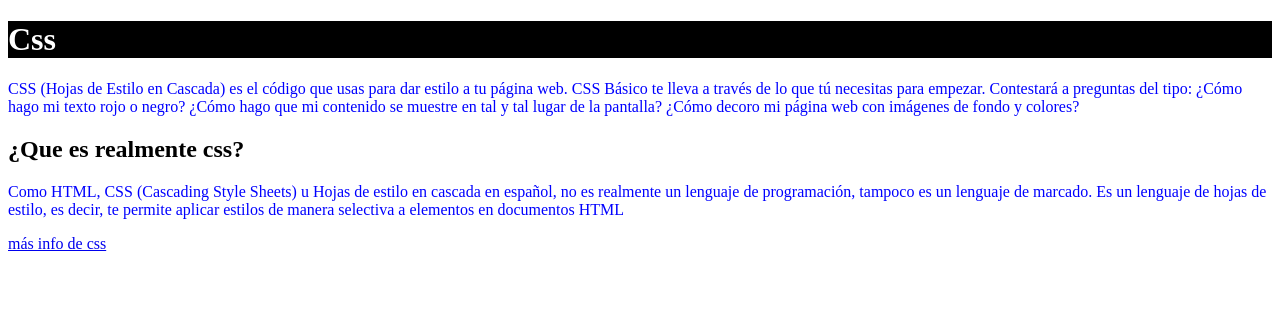
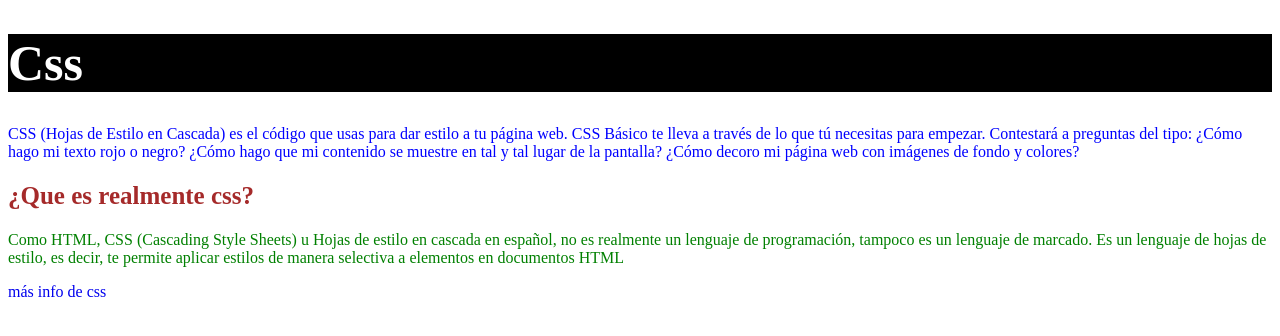
Before and after one commit to KingLuis14/Modulo02-css, a plain HTML site: page index.html in a window 1280 px wide. Drawn offline with Linux system fonts and the light colour scheme.

Commit message:
Selector de clase

```diff
--- a/index.html
+++ b/index.html
@@ -4,16 +4,17 @@
     <meta charset="UTF-8">
     <meta name="viewport" content="width=device-width, initial-scale=1.0">
     <title>Selector de etiqueta</title>
-    <link rel="stylesheet" href="./selectores-css/selector-etiqueta.css">
+    <link rel="stylesheet" href="./selectores-css/selector-clase.css">
 </head>
 <body>
-    <h1>Css</h1>
-    <p>CSS (Hojas de Estilo en Cascada) es el código que usas para dar estilo a tu página web. CSS Básico te lleva a través de lo que tú necesitas para empezar. Contestará a preguntas del tipo: ¿Cómo hago mi texto rojo o negro? ¿Cómo hago que mi contenido se muestre en tal y tal lugar de la pantalla? ¿Cómo decoro mi página web con imágenes de fondo y colores?</p>
-    <h2>¿Que es realmente css?</h2>
-    <p>Como HTML, CSS (Cascading Style Sheets) u Hojas de estilo en cascada en español, no es realmente un lenguaje de programación, tampoco es un lenguaje de marcado. Es un lenguaje de hojas de estilo, es decir, te permite aplicar estilos de manera selectiva a elementos en documentos HTML</p>
+    <h1 class="titulo1">Css</h1>
+    <p class="parrafo1">CSS (Hojas de Estilo en Cascada) es el código que usas para dar estilo a tu página web. CSS Básico te lleva a través de lo que tú necesitas para empezar. Contestará a preguntas del tipo: ¿Cómo hago mi texto rojo o negro? ¿Cómo hago que mi contenido se muestre en tal y tal lugar de la pantalla? ¿Cómo decoro mi página web con imágenes de fondo y colores?</p>
+    <h2 class="subtitulo">¿Que es realmente css?</h2>
+    <p class="parrafo2">Como HTML, CSS (Cascading Style Sheets) u Hojas de estilo en cascada en español, no es realmente un lenguaje de programación, tampoco es un lenguaje de marcado. Es un lenguaje de hojas de estilo, es decir, te permite aplicar estilos de manera selectiva a elementos en documentos HTML</p>
     <a
         href="https://developer.mozilla.org/es/docs/Learn/Getting_started_with_the_web/CSS_basics"
         target="_blank"
+        class="enlace"
         >
         más info de css
     </a>
--- /dev/null
+++ b/selectores-css/selector-clase.css
@@ -0,0 +1,24 @@
+.titulo1{
+    color: white;
+    background-color: black;
+    font-size: 50px;
+}
+
+.parrafo1{
+    color: blue;
+}
+
+.subtitulo{
+    color: brown;
+    font-weight: bold;
+    font-size: 25px;
+}
+
+.parrafo2{
+    color: green;
+
+}
+
+.enlace{
+    text-decoration: none;
+}
```
